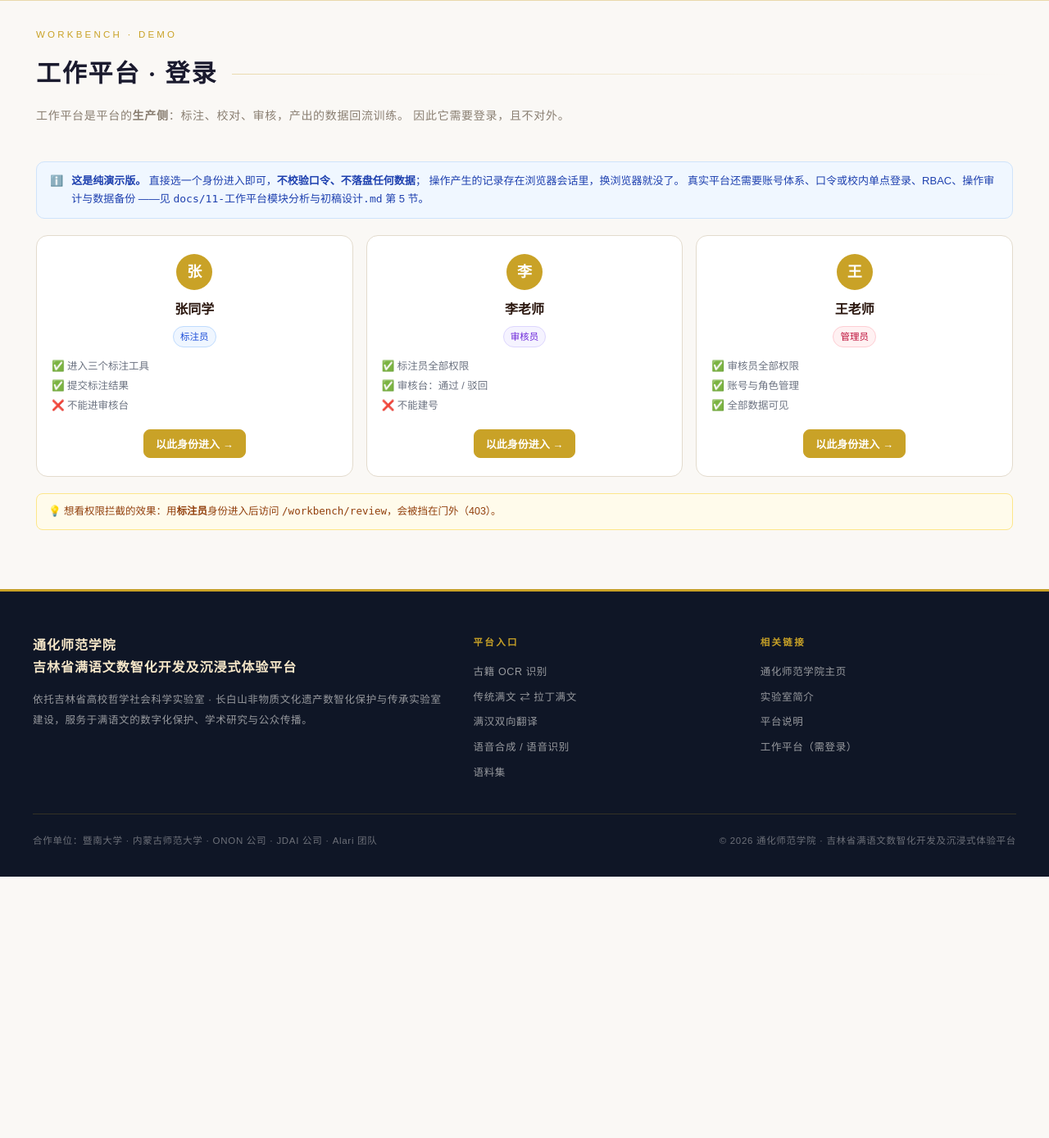
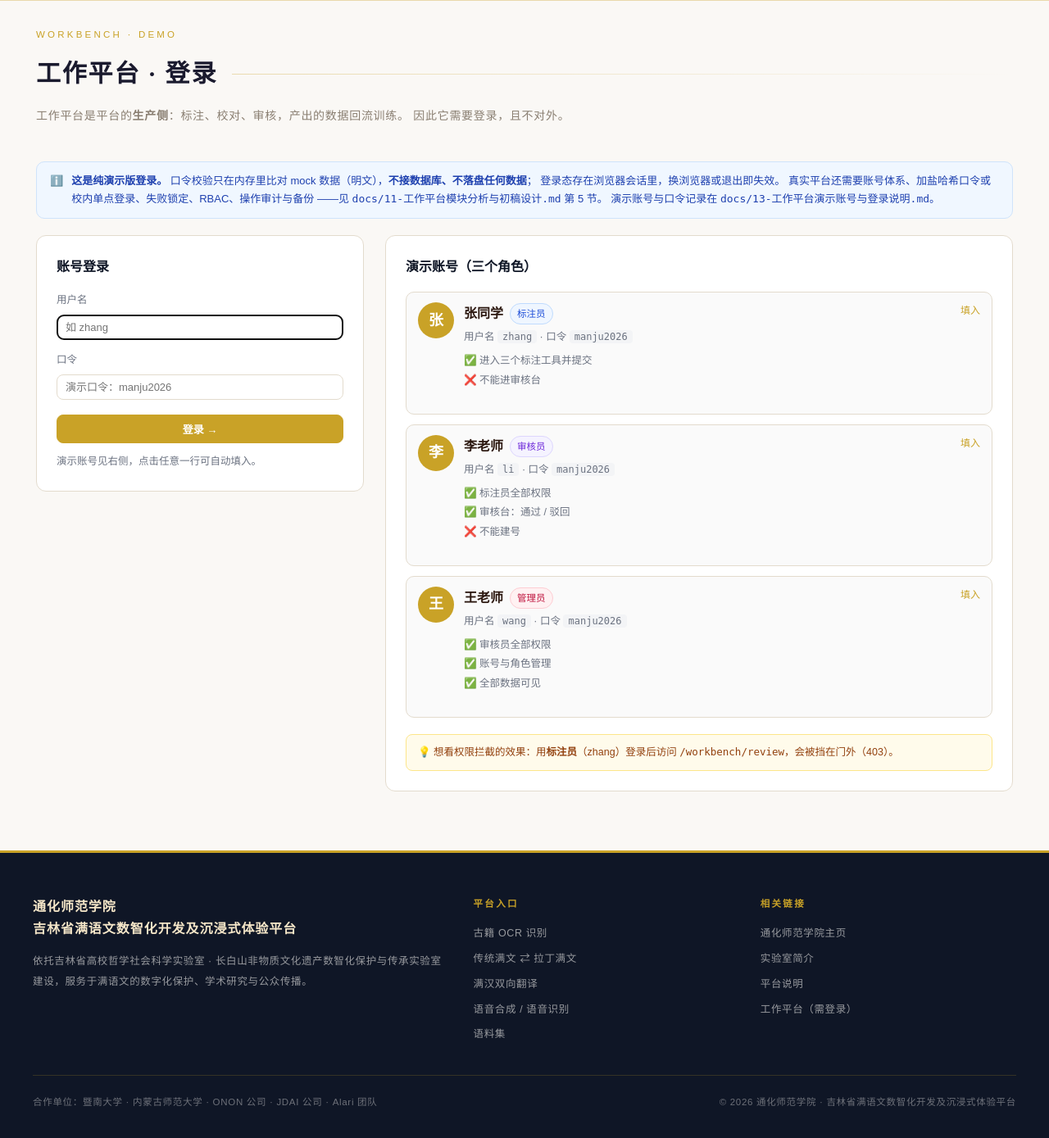
Before and after one commit to feelins/manchu_demo, a Flask app: page /workbench/login in a window 1280 px wide. Shown: the part 115-1504 px from the top of the page at 82% size. Before the commit the page ends 1185 px from the top, so only its background shows below. Run offline with Flask 3, Linux system fonts and the light colour scheme.

Commit message:
feat(workbench): 登录改为账号+口令校验，首页入口统一走登录页
原来登录页是"点头像直接进、不校验口令"，不像门禁。现在：

账号与口令（modules/workbench/mock.py）
  · USERS 增加 username / password，统一演示口令 manju2026
  · 三个角色：zhang 标注员 / li 审核员 / wang 管理员，权限沿用 ROLE_LEVEL

登录（modules/workbench/__init__.py + templates/workbench/login.html）
  · login() 校验用户名+口令，失败渲染错误提示（不再静默跳回）
  · 口令不写入 session，登录态只保留展示字段
  · 登录页改为表单：用户名 / 口令 / 登录按钮 + 错误提示
  · 右侧列出三个演示账号与权限差异，点击自动填入，演示时不用背口令
  · 保留 next 回跳（表单里带 hidden 字段）

首页入口（templates/index.html + static/css/home.css）
  · 「仅对平台内部人员开放 · 需登录并获得相应权限」整句可点，跳登录
  · 三张卡片下方新增「进入工作台（需登录）→」按钮
  · 未登录访问 /workbench/* 仍 302 到登录页

验证：错误口令提示 ✅ / 标注员工作台 200、审核台 403 ✅ / 管理员审核台 200 ✅

docs：新增 13-工作平台演示账号与登录说明（账号表、入口、RBAC 规则、
      演示脚本、改账号位置、与真实平台的差距）；README 索引加入 13

```diff
--- a/modules/workbench/__init__.py
+++ b/modules/workbench/__init__.py
@@ -116,14 +116,25 @@ def _common():
 # --------------------------------------------------------------- 登录 / 登出
 @workbench_bp.route("/login", methods=["GET", "POST"])
 def login():
+    """演示版登录：校验用户名 + 口令，按角色放行不同功能（RBAC 见 _role_required）。
+
+    口令校验只做字符串比对（mock 数据里明文存），仅为演示"门口有门禁"这件事；
+    真实平台应换成 DB + 加盐哈希 + 失败锁定，见 docs/11 §5。
+    """
+    error = ""
     if request.method == "POST":
-        uid = request.form.get("uid", "")
-        user = next((u for u in USERS if u["id"] == uid), None)
+        username = request.form.get("username", "").strip()
+        password = request.form.get("password", "")
+        user = next((u for u in USERS
+                     if u["username"] == username and u["password"] == password), None)
         if not user:
-            return redirect(url_for("workbench.login"))
-        session["wb_user"] = user
-        return redirect(request.args.get("next") or url_for("workbench.index"))
-    return render_template("workbench/login.html", users=USERS, demo=DEMO_MODE)
+            error = "用户名或口令不正确，请使用下方的演示账号登录"
+        else:
+            # 口令不进 session：会话里只留展示需要的字段
+            session["wb_user"] = {k: v for k, v in user.items() if k != "password"}
+            nxt = request.form.get("next") or request.args.get("next")
+            return redirect(nxt or url_for("workbench.index"))
+    return render_template("workbench/login.html", users=USERS, demo=DEMO_MODE, error=error)
 
 
 @workbench_bp.route("/logout")
--- a/modules/workbench/mock.py
+++ b/modules/workbench/mock.py
@@ -10,11 +10,20 @@
 """
 
 # ---------------------------------------------------------------- 演示账号
-# 三个角色，覆盖 docs/11 §3.1 的权限矩阵；登录页直接选，无需密码
+# 三个角色，覆盖 docs/11 §3.1 的权限矩阵；登录需输入用户名 + 口令。
+#
+# 演示口令统一为 manju2026（明文写在 mock 数据里，只为演示时好记、好讲）。
+# 真实平台绝不能这样：口令必须加盐哈希存库、走校内单点登录，并有失败锁定与审计
+# ——见 docs/11 §5、docs/13。
+DEMO_PASSWORD = "manju2026"
+
 USERS = [
-    {"id": "zhang", "name": "张同学", "role": "annotator", "role_name": "标注员"},
-    {"id": "li", "name": "李老师", "role": "reviewer", "role_name": "审核员"},
-    {"id": "wang", "name": "王老师", "role": "admin", "role_name": "管理员"},
+    {"id": "zhang", "username": "zhang", "password": DEMO_PASSWORD,
+     "name": "张同学", "role": "annotator", "role_name": "标注员"},
+    {"id": "li", "username": "li", "password": DEMO_PASSWORD,
+     "name": "李老师", "role": "reviewer", "role_name": "审核员"},
+    {"id": "wang", "username": "wang", "password": DEMO_PASSWORD,
+     "name": "王老师", "role": "admin", "role_name": "管理员"},
 ]
 
 # 角色层级：数字越大权限越高（用于演示 RBAC 拦截）
--- a/static/css/workbench.css
+++ b/static/css/workbench.css
@@ -519,7 +519,109 @@ tr.prow.fixed { background: #ecfdf5; }
     box-shadow: 0 8px 24px rgba(0, 0, 0, .2);
 }
 
+/* ---------- 登录页 ---------- */
+.wb-login {
+    display: grid;
+    grid-template-columns: minmax(300px, 400px) 1fr;
+    gap: 26px;
+    align-items: start;
+    margin-top: 6px;
+}
+
+.wb-login-form, .wb-accounts {
+    background: #fff;
+    border: 1px solid var(--line, #e5e7eb);
+    border-radius: 12px;
+    padding: 24px;
+}
+
+.wb-login-title {
+    font-size: 16px;
+    font-weight: 600;
+    color: var(--ink, #1f2937);
+    margin-bottom: 16px;
+}
+
+.wb-field { display: block; margin-bottom: 14px; }
+.wb-field .wb-label {
+    display: block;
+    font-size: 12.5px;
+    color: var(--muted, #6b7280);
+    margin-bottom: 6px;
+}
+.wb-field .wb-input { width: 100%; }
+
+.wb-login-btn { width: 100%; margin-top: 4px; }
+
+.wb-login-foot {
+    margin-top: 12px;
+    font-size: 12.5px;
+    color: var(--muted, #6b7280);
+}
+
+.wb-error {
+    margin: 10px 0;
+    padding: 8px 12px;
+    border-radius: 8px;
+    background: #fef2f2;
+    color: #b91c1c;
+    border: 1px solid #fecaca;
+    font-size: 13px;
+}
+
+.wb-account-list { display: flex; flex-direction: column; gap: 12px; }
+
+.wb-account-item {
+    display: flex;
+    gap: 12px;
+    align-items: flex-start;
+    width: 100%;
+    text-align: left;
+    background: #fafafa;
+    border: 1px solid var(--line, #e5e7eb);
+    border-radius: 10px;
+    padding: 12px 14px;
+    cursor: pointer;
+    font: inherit;
+    color: inherit;
+    transition: border-color .15s, background .15s;
+}
+
+.wb-account-item:hover {
+    border-color: var(--gold, #b08d3f);
+    background: #fff;
+}
+
+.wb-account-main { flex: 1; min-width: 0; }
+
+.wb-account-line {
+    display: flex;
+    align-items: center;
+    gap: 8px;
+    margin-bottom: 4px;
+}
+
+.wb-account-cred {
+    font-size: 12.5px;
+    color: var(--muted, #6b7280);
+    margin-bottom: 6px;
+}
+
+.wb-account-cred code {
+    background: #f3f4f6;
+    padding: 1px 6px;
+    border-radius: 4px;
+    font-size: 12px;
+}
+
+.wb-account-fill {
+    flex-shrink: 0;
+    font-size: 12px;
+    color: var(--gold, #b08d3f);
+}
+
 @media (max-width: 1000px) {
     .wb-annot { grid-template-columns: 1fr; }
     .wb-stats { grid-template-columns: repeat(2, 1fr); }
+    .wb-login { grid-template-columns: 1fr; }
 }
--- a/templates/workbench/login.html
+++ b/templates/workbench/login.html
@@ -21,26 +21,63 @@
   <div class="wb-banner">
     <span>ℹ️</span>
     <div>
-      <strong>这是纯演示版。</strong>
-      直接选一个身份进入即可，<strong>不校验口令、不落盘任何数据</strong>；
-      操作产生的记录存在浏览器会话里，换浏览器就没了。
-      真实平台还需要账号体系、口令或校内单点登录、RBAC、操作审计与数据备份
+      <strong>这是纯演示版登录。</strong>
+      口令校验只在内存里比对 mock 数据（明文），<strong>不接数据库、不落盘任何数据</strong>；
+      登录态存在浏览器会话里，换浏览器或退出即失效。
+      真实平台还需要账号体系、加盐哈希口令或校内单点登录、失败锁定、RBAC、操作审计与备份
       ——见 <code>docs/11-工作平台模块分析与初稿设计.md</code> 第 5 节。
+      演示账号与口令记录在 <code>docs/13-工作平台演示账号与登录说明.md</code>。
     </div>
   </div>
   {% endif %}
 
-  <div class="wb-users">
+  <div class="wb-login">
+    <!-- 左：登录表单 -->
+    <form method="post" class="wb-login-form">
+      <h3 class="wb-login-title">账号登录</h3>
+      <input type="hidden" name="next" value="{{ request.args.get('next','') }}">
+
+      <label class="wb-field">
+        <span class="wb-label">用户名</span>
+        <input class="wb-input" type="text" name="username" id="wb-username"
+               placeholder="如 zhang" autocomplete="username" required autofocus>
+      </label>
+
+      <label class="wb-field">
+        <span class="wb-label">口令</span>
+        <input class="wb-input" type="password" name="password" id="wb-password"
+               placeholder="演示口令：manju2026" autocomplete="current-password" required>
+      </label>
+
+      {% if error %}
+      <div class="wb-error">⚠️ {{ error }}</div>
+      {% endif %}
+
+      <button class="wb-btn primary wb-login-btn" type="submit">登录 →</button>
+      <p class="wb-login-foot">
+        演示账号见右侧，点击任意一行可自动填入。
+      </p>
+    </form>
+
+    <!-- 右：演示账号一览 -->
+    <div class="wb-accounts">
+      <h3 class="wb-login-title">演示账号（三个角色）</h3>
+      <div class="wb-account-list">
         {% for u in users %}
-    <form method="post" class="wb-user-card">
-      <input type="hidden" name="uid" value="{{ u.id }}">
+        <button type="button" class="wb-account-item role-{{ u.role }}"
+                data-username="{{ u.username }}" data-password="{{ u.password }}">
           <div class="wb-avatar">{{ u.name[0] }}</div>
-      <div class="wb-user-name">{{ u.name }}</div>
-      <div class="wb-role role-{{ u.role }}">{{ u.role_name }}</div>
+          <div class="wb-account-main">
+            <div class="wb-account-line">
+              <strong>{{ u.name }}</strong>
+              <span class="wb-role role-{{ u.role }}">{{ u.role_name }}</span>
+            </div>
+            <div class="wb-account-cred">
+              用户名 <code>{{ u.username }}</code> · 口令 <code>{{ u.password }}</code>
+            </div>
             <ul class="wb-perm">
               {% if u.role == 'annotator' %}
-          <li>✅ 进入三个标注工具</li>
-          <li>✅ 提交标注结果</li>
+                <li>✅ 进入三个标注工具并提交</li>
                 <li>❌ 不能进审核台</li>
               {% elif u.role == 'reviewer' %}
                 <li>✅ 标注员全部权限</li>
@@ -52,14 +89,30 @@
                 <li>✅ 全部数据可见</li>
               {% endif %}
             </ul>
-      <button class="wb-btn primary" type="submit">以此身份进入 →</button>
-    </form>
+          </div>
+          <span class="wb-account-fill">填入</span>
+        </button>
         {% endfor %}
       </div>
 
       <div class="wb-tip">
-    💡 想看权限拦截的效果：用<strong>标注员</strong>身份进入后访问
+        💡 想看权限拦截的效果：用<strong>标注员</strong>（zhang）登录后访问
         <code>/workbench/review</code>，会被挡在门外（403）。
+      </div>
+    </div>
   </div>
 </section>
 {% endblock %}
+
+{% block extra_js %}
+<script>
+  // 点击演示账号，自动填入用户名与口令（仅为方便演示，不做任何校验）
+  document.querySelectorAll('.wb-account-item').forEach(function (btn) {
+    btn.addEventListener('click', function () {
+      document.getElementById('wb-username').value = btn.dataset.username || '';
+      document.getElementById('wb-password').value = btn.dataset.password || '';
+      document.getElementById('wb-password').focus();
+    });
+  });
+</script>
+{% endblock %}
```
Also changed, not shown: docs/13-工作平台演示账号与登录说明.md (added, +84 -0 lines), static/css/home.css (+20 -0 lines), templates/index.html (+10 -1 lines), docs/README.md. Lines whose indentation alone changed are shown as unchanged.
